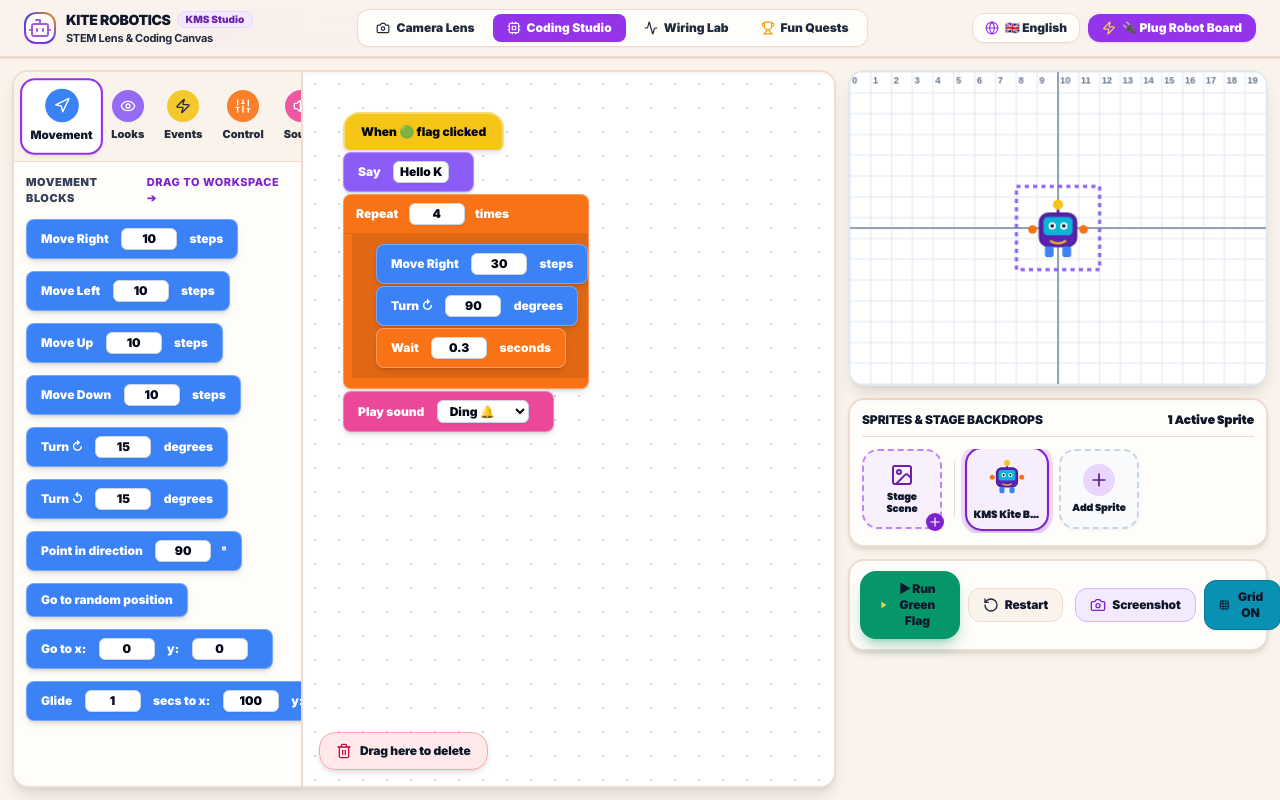
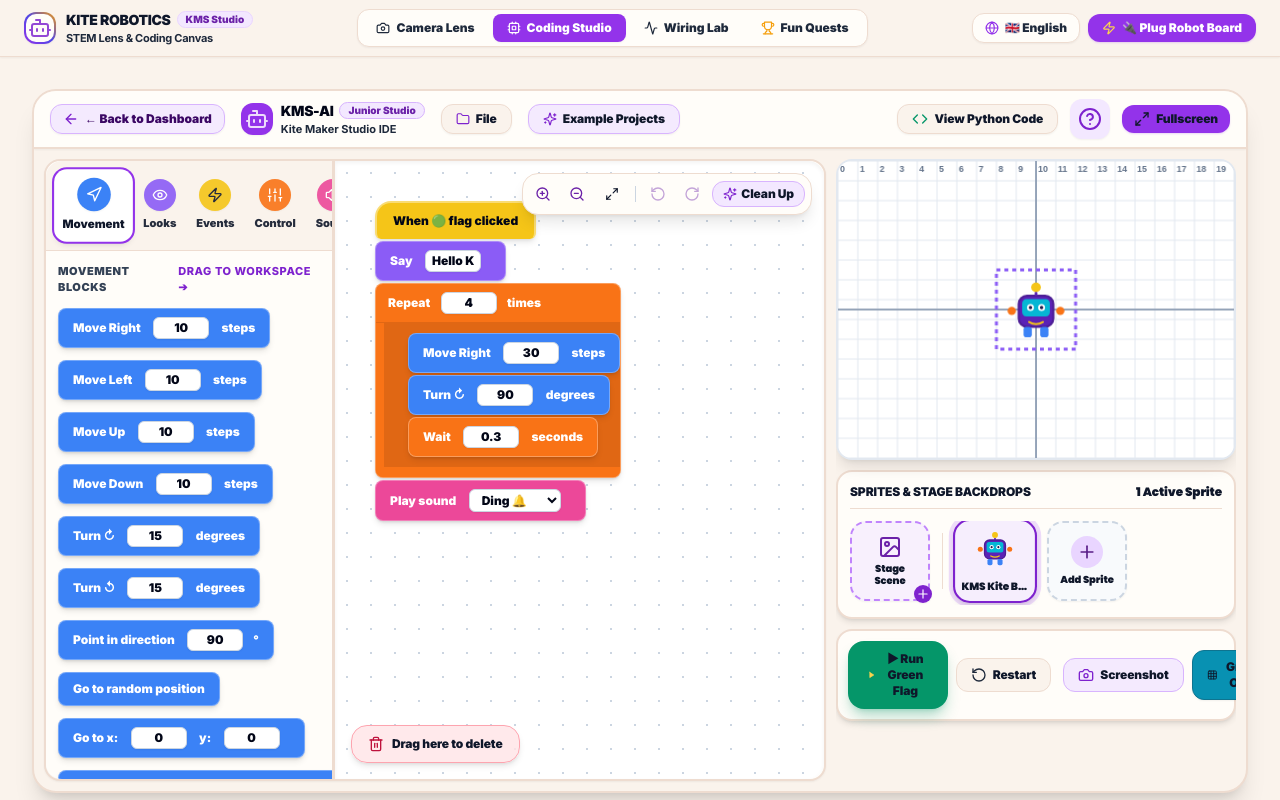
Before and after one commit to nivrutti1113/kiterobotic-Lens, a Next.js app: page /kinetic-canvas/blocks in a window 1280 px wide. Shown: the top 800 px of the page. Built offline with nearby package versions, Linux system fonts and the light colour scheme.

Commit message:
fix: restore full studio header tools, add exit fullscreen toggle button, and optimize studio viewport height layout

```diff
--- a/components/junior-blocks/JuniorBlocksStudio.tsx
+++ b/components/junior-blocks/JuniorBlocksStudio.tsx
@@ -25,6 +25,7 @@ export function JuniorBlocksStudio() {
   const [askPrompt, setAskPrompt] = useState<string | null>(null);
   const [helpOpen, setHelpOpen] = useState<boolean>(false);
   const [showPythonDrawer, setShowPythonDrawer] = useState<boolean>(false);
+  const [isFullscreen, setIsFullscreen] = useState<boolean>(false);
 
   // Load project on mount
   useEffect(() => {
@@ -33,6 +34,14 @@ export function JuniorBlocksStudio() {
     if (loaded.sprites.length > 0) {
       setActiveSpriteId(loaded.sprites[0].id);
     }
+
+    const handleFullscreenChange = () => {
+      setIsFullscreen(!!document.fullscreenElement);
+    };
+    document.addEventListener('fullscreenchange', handleFullscreenChange);
+    return () => {
+      document.removeEventListener('fullscreenchange', handleFullscreenChange);
+    };
   }, []);
 
   // Subscribe to interpreter engine state updates
@@ -40,7 +49,6 @@ export function JuniorBlocksStudio() {
     interpreterEngine.subscribeStateChange((running) => setIsRunning(running));
     interpreterEngine.subscribeAskPrompt((prompt) => setAskPrompt(prompt));
 
-    // Listen for physical keyboard key presses to trigger 'When key pressed' blocks
     const handleKeyDown = (e: KeyboardEvent) => {
       interpreterEngine.runProject(
         project,
@@ -164,10 +172,26 @@ export function JuniorBlocksStudio() {
     setActiveSpriteId(remaining[0].id);
   };
 
+  const handleToggleFullscreen = () => {
+    if (document.fullscreenElement) {
+      document.exitFullscreen().catch(() => {});
+      setIsFullscreen(false);
+    } else {
+      document.documentElement.requestFullscreen().catch(() => {});
+      setIsFullscreen(true);
+    }
+  };
+
   return (
-    <div className="flex flex-col h-screen w-full bg-[#FAF3EC] text-slate-900 font-sans select-none fixed inset-0 z-40 overflow-hidden">
+    <div
+      className={
+        isFullscreen
+          ? 'fixed inset-0 z-50 bg-[#FAF3EC] w-screen h-screen flex flex-col overflow-hidden select-none'
+          : 'flex flex-col h-[calc(100vh-6rem)] min-h-[680px] w-full bg-[#FAF3EC] text-slate-900 font-sans select-none rounded-3xl border-2 border-[#EEDCD0] shadow-xl overflow-hidden'
+      }
+    >
 
-      {/* Top Header Bar */}
+      {/* Top Header Bar with File Menu, Example Projects & Fullscreen Minimize Toggle */}
       <TopBar
         project={project}
         showPythonDrawer={showPythonDrawer}
@@ -185,23 +209,25 @@ export function JuniorBlocksStudio() {
           if (exProj.sprites.length > 0) setActiveSpriteId(exProj.sprites[0].id);
         }}
         onOpenHelp={() => setHelpOpen(true)}
+        isFullscreen={isFullscreen}
+        onToggleFullscreen={handleToggleFullscreen}
       />
 
       {/* Studio Core Body */}
-      <div className="flex-1 flex flex-col md:flex-row overflow-hidden p-3 gap-3">
+      <div className="flex-1 flex flex-col md:flex-row overflow-hidden p-2.5 gap-2.5 min-h-0">
 
         {/* Left Palette & Center Workspace Container */}
-        <div className="flex-1 flex flex-col sm:flex-row bg-[#FFFDF9] rounded-2xl border-2 border-[#EEDCD0] shadow-lg overflow-hidden min-h-[500px]">
+        <div className="flex-1 flex flex-col sm:flex-row bg-[#FFFDF9] rounded-2xl border-2 border-[#EEDCD0] shadow-sm overflow-hidden min-h-0">
 
           {/* Palette Column */}
-          <div className="w-full sm:w-72 h-72 sm:h-auto shrink-0">
+          <div className="w-full sm:w-72 h-64 sm:h-full shrink-0 border-r border-[#EEDCD0] overflow-hidden">
             <BlockPalette
               onDragStartBlockTemplate={handleDragStartBlockTemplate}
             />
           </div>
 
           {/* Workspace Column */}
-          <div className="flex-1 h-96 sm:h-auto">
+          <div className="flex-1 h-full min-h-0 relative overflow-hidden">
             {activeSprite ? (
               <Workspace
                 activeSprite={activeSprite}
@@ -218,7 +244,7 @@ export function JuniorBlocksStudio() {
         </div>
 
         {/* Right Column: Stage & Sprite Panel */}
-        <div className="w-full md:w-[420px] flex flex-col gap-3 shrink-0">
+        <div className="w-full md:w-[400px] flex flex-col gap-2.5 shrink-0 overflow-y-auto max-h-full">
 
           <StageCanvas
             project={project}
@@ -253,14 +279,7 @@ export function JuniorBlocksStudio() {
             onRestart={handleRestart}
             onTakeScreenshot={handleTakeScreenshot}
             onToggleGrid={() => setProject((prev) => ({ ...prev, gridVisible: !prev.gridVisible }))}
-            onToggleFullscreen={() => {
-              const el = document.documentElement;
-              if (document.fullscreenElement) {
-                document.exitFullscreen();
-              } else {
-                el.requestFullscreen();
-              }
-            }}
+            onToggleFullscreen={handleToggleFullscreen}
           />
 
         </div>
--- a/components/junior-blocks/TopBar.tsx
+++ b/components/junior-blocks/TopBar.tsx
@@ -1,10 +1,8 @@
-'use client';
-
 import React, { useState } from 'react';
 import Link from 'next/link';
 import { Project } from '@/lib/junior-blocks/types';
 import { EXAMPLE_PROJECTS } from '@/lib/junior-blocks/example-projects';
-import { Bot, Folder, Sparkles, HelpCircle, ArrowLeft, Download, FilePlus, Save, Upload, Code } from 'lucide-react';
+import { Bot, Folder, Sparkles, HelpCircle, ArrowLeft, Download, FilePlus, Save, Upload, Code, Maximize2, Minimize2 } from 'lucide-react';
 
 interface TopBarProps {
   project: Project;
@@ -16,6 +14,8 @@ interface TopBarProps {
   onExportProject: () => void;
   onLoadExampleProject: (proj: Project) => void;
   onOpenHelp: () => void;
+  isFullscreen?: boolean;
+  onToggleFullscreen?: () => void;
 }
 
 export const TopBar: React.FC<TopBarProps> = ({
@@ -28,15 +28,17 @@ export const TopBar: React.FC<TopBarProps> = ({
   onExportProject,
   onLoadExampleProject,
   onOpenHelp,
+  isFullscreen = false,
+  onToggleFullscreen,
 }) => {
   const [fileMenuOpen, setFileMenuOpen] = useState(false);
   const [exampleMenuOpen, setExampleMenuOpen] = useState(false);
 
   return (
-    <header className="bg-[#FFFDF9] border-b-2 border-[#EEDCD0] px-4 py-2 flex items-center justify-between shadow-sm z-30 relative">
+    <header className="bg-[#FFFDF9] border-b-2 border-[#EEDCD0] px-4 py-2 flex items-center justify-between shadow-sm z-30 relative shrink-0">
 
       {/* Left Branding & Menus */}
-      <div className="flex items-center gap-4">
+      <div className="flex items-center gap-3 sm:gap-4 flex-wrap">
 
         {/* Back to Dashboard Link */}
         <Link
@@ -44,7 +46,7 @@ export const TopBar: React.FC<TopBarProps> = ({
           className="flex items-center gap-1.5 px-3 py-1.5 rounded-xl bg-purple-100/90 hover:bg-purple-200 text-purple-950 font-black text-xs transition-colors border border-purple-300 shadow-sm"
         >
           <ArrowLeft className="w-4 h-4 text-purple-700" />
-          <span>← Back to Dashboard</span>
+          <span className="hidden sm:inline">← Back to Dashboard</span>
         </Link>
 
         {/* KMS-AI Wordmark Logo */}
@@ -56,10 +58,10 @@ export const TopBar: React.FC<TopBarProps> = ({
             <div className="flex items-center gap-1.5">
               <span className="font-black text-sm text-slate-950 tracking-tight">KMS-AI</span>
               <span className="text-[10px] font-black px-2 py-0.2 rounded-full bg-purple-100 text-purple-800 border border-purple-300">
-                Junior Blocks Studio
+                Junior Studio
               </span>
             </div>
-            <p className="text-[11px] font-bold text-slate-600">Kite Maker Studio IDE</p>
+            <p className="text-[11px] font-bold text-slate-600 hidden sm:block">Kite Maker Studio IDE</p>
           </div>
         </div>
 
@@ -70,14 +72,14 @@ export const TopBar: React.FC<TopBarProps> = ({
               setFileMenuOpen(!fileMenuOpen);
               setExampleMenuOpen(false);
             }}
-            className="flex items-center gap-1.5 px-3.5 py-1.5 rounded-xl bg-[#FAF3EC] hover:bg-purple-100 text-slate-900 font-black text-xs transition-colors border border-[#EEDCD0] shadow-sm"
+            className="flex items-center gap-1.5 px-3.5 py-1.5 rounded-xl bg-[#FAF3EC] hover:bg-purple-100 text-slate-900 font-black text-xs transition-colors border border-[#EEDCD0] shadow-sm font-heading"
           >
             <Folder className="w-3.5 h-3.5 text-purple-700" />
             <span>File</span>
           </button>
 
           {fileMenuOpen && (
-            <div className="absolute left-0 mt-2 w-48 bg-[#FFFDF9] border border-[#EEDCD0] rounded-2xl shadow-2xl py-1.5 z-50 text-xs font-black text-slate-800">
+            <div className="absolute left-0 mt-2 w-48 bg-[#FFFDF9] border border-[#EEDCD0] rounded-2xl shadow-2xl py-1.5 z-50 text-xs font-black text-slate-800 font-heading">
               <button
                 onClick={() => {
                   onNewProject();
@@ -132,14 +134,14 @@ export const TopBar: React.FC<TopBarProps> = ({
               setExampleMenuOpen(!exampleMenuOpen);
               setFileMenuOpen(false);
             }}
-            className="flex items-center gap-1.5 px-3.5 py-1.5 rounded-xl bg-purple-100/90 hover:bg-purple-200 text-purple-950 font-black text-xs transition-colors border border-purple-300 shadow-sm"
+            className="flex items-center gap-1.5 px-3.5 py-1.5 rounded-xl bg-purple-100/90 hover:bg-purple-200 text-purple-950 font-black text-xs transition-colors border border-purple-300 shadow-sm font-heading"
           >
             <Sparkles className="w-3.5 h-3.5 text-purple-700" />
             <span>Example Projects</span>
           </button>
 
           {exampleMenuOpen && (
-            <div className="absolute left-0 mt-2 w-64 bg-[#FFFDF9] border border-[#EEDCD0] rounded-2xl shadow-2xl py-1.5 z-50 text-xs font-black text-slate-800">
+            <div className="absolute left-0 mt-2 w-64 bg-[#FFFDF9] border border-[#EEDCD0] rounded-2xl shadow-2xl py-1.5 z-50 text-xs font-black text-slate-800 font-heading">
               <div className="px-3.5 py-1 text-[10px] font-black text-slate-500 uppercase tracking-wider">
                 Pre-built Student Examples
               </div>
@@ -163,19 +165,19 @@ export const TopBar: React.FC<TopBarProps> = ({
       </div>
 
       {/* Right Controls */}
-      <div className="flex items-center gap-3">
+      <div className="flex items-center gap-2 sm:gap-3">
 
         {/* Python Code Drawer Toggle */}
         <button
           onClick={onTogglePythonDrawer}
-          className={`flex items-center gap-1.5 px-3.5 py-1.5 rounded-xl font-black text-xs transition-all shadow-sm ${
+          className={`flex items-center gap-1.5 px-3.5 py-1.5 rounded-xl font-black text-xs transition-all shadow-sm font-heading ${
             showPythonDrawer
               ? 'bg-emerald-600 text-white shadow'
               : 'bg-[#FAF3EC] text-slate-900 border border-[#EEDCD0] hover:bg-purple-50'
           }`}
         >
           <Code className="w-4 h-4 text-emerald-600" />
-          <span>View Python Code</span>
+          <span className="hidden sm:inline">View Python Code</span>
         </button>
 
         {/* Help "?" Button */}
@@ -188,6 +190,22 @@ export const TopBar: React.FC<TopBarProps> = ({
           <HelpCircle className="w-4.5 h-4.5 text-purple-700" />
         </button>
 
+        {/* Fullscreen / Minimize Toggle Button */}
+        {onToggleFullscreen && (
+          <button
+            onClick={onToggleFullscreen}
+            className={`flex items-center gap-1.5 px-3 py-1.5 rounded-xl font-black text-xs transition-all shadow-sm font-heading ${
+              isFullscreen
+                ? 'bg-amber-500 hover:bg-amber-600 text-slate-950 border border-amber-600'
+                : 'bg-purple-600 hover:bg-purple-700 text-white shadow-purple-600/20'
+            }`}
+            title={isFullscreen ? 'Minimize / Exit Fullscreen Mode' : 'Expand Fullscreen Mode'}
+          >
+            {isFullscreen ? <Minimize2 className="w-4 h-4" /> : <Maximize2 className="w-4 h-4" />}
+            <span className="hidden sm:inline">{isFullscreen ? 'Exit Fullscreen' : 'Fullscreen'}</span>
+          </button>
+        )}
+
       </div>
 
     </header>
```
